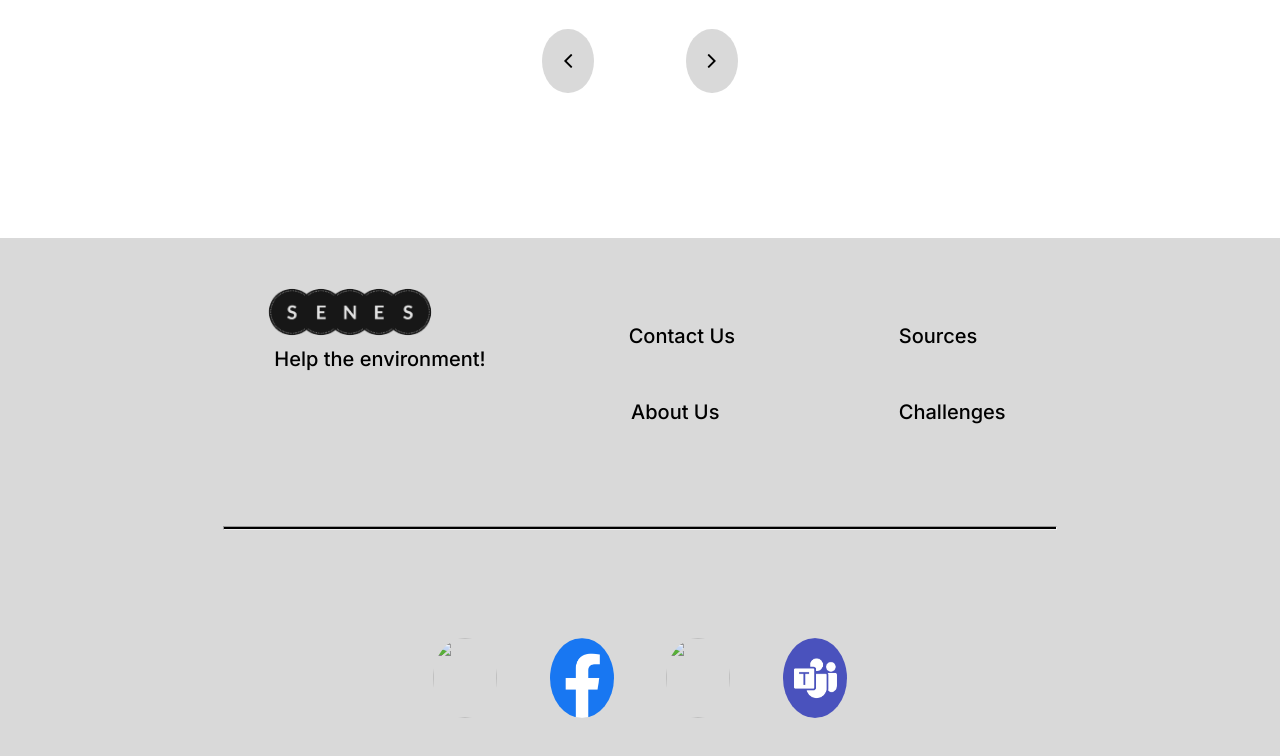
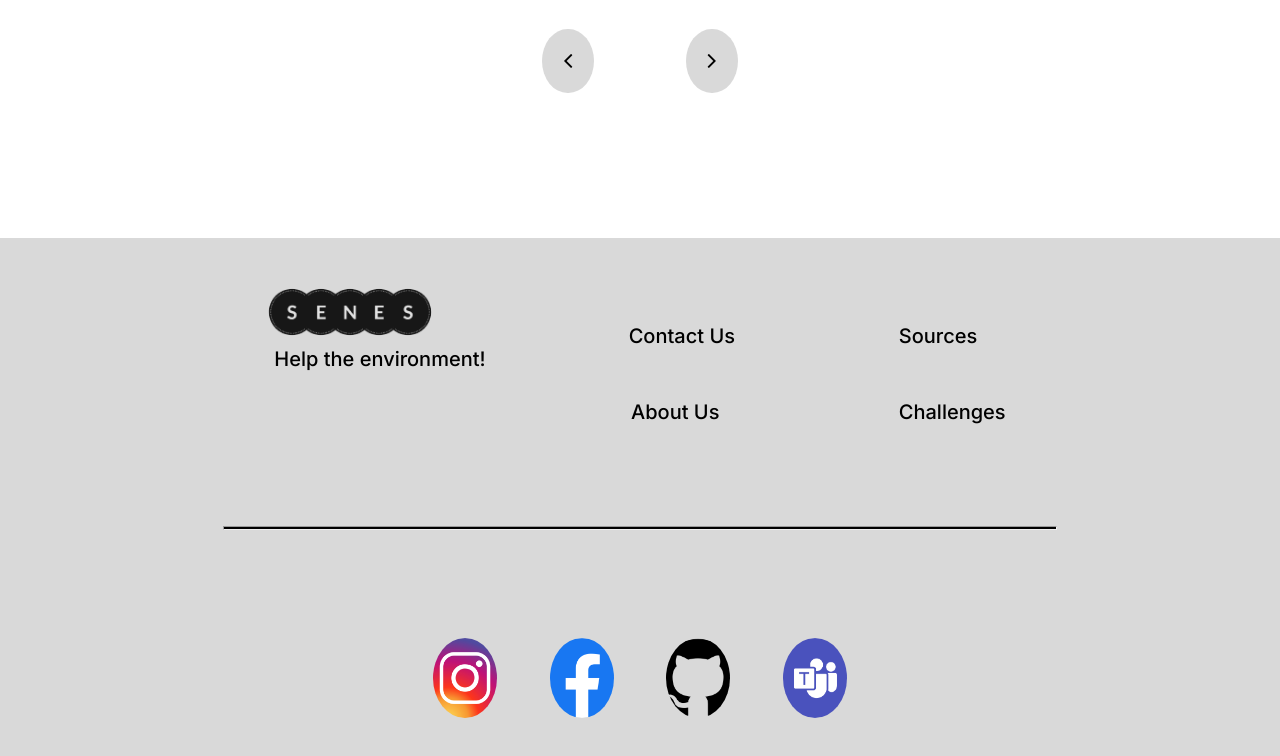
Before and after one commit to NNLibchev22/SeNeS, a plain HTML site: page HTMLFiles/aboutus.html in a window 1280 px wide. Shown: the part 1106-1862 px from the top of the page. Drawn offline with nearby package versions, Linux system fonts and the light colour scheme.

Commit message:
fixing isues with the footer

```diff
--- a/HTMLFiles/aboutus.html
+++ b/HTMLFiles/aboutus.html
@@ -114,9 +114,9 @@
     </div>
     <hr>
     <div class="sec-part">
-        <div class="soc-medias"><a href="#"><img src="../Images/1658587303instagram-png.webp"> </a></div>
+        <div class="soc-medias"><a href="#"><img src="../Images/instagram-logo.webp"> </a></div>
         <div class="soc-medias"><a href="#"><img src="../Images/Facebook_Logo_(2019).png.webp"></a></div>
-        <div class="soc-medias"><a href="#"><img src="../Images/25231.png"></a></div>
+        <div class="soc-medias"><a href="#"><img src="../Images/gitlogo.png"></a></div>
         <div class="soc-medias"><a href="#"><img src="../Images/teams-icon-1024x1024-2umqdhm3.png"></a></div>
     </div>
     </footer>
```
Also changed, not shown: HTMLFiles/challenges.html (+2 -2 lines), HTMLFiles/contactus.html (+2 -2 lines), index.html (+2 -2 lines).
